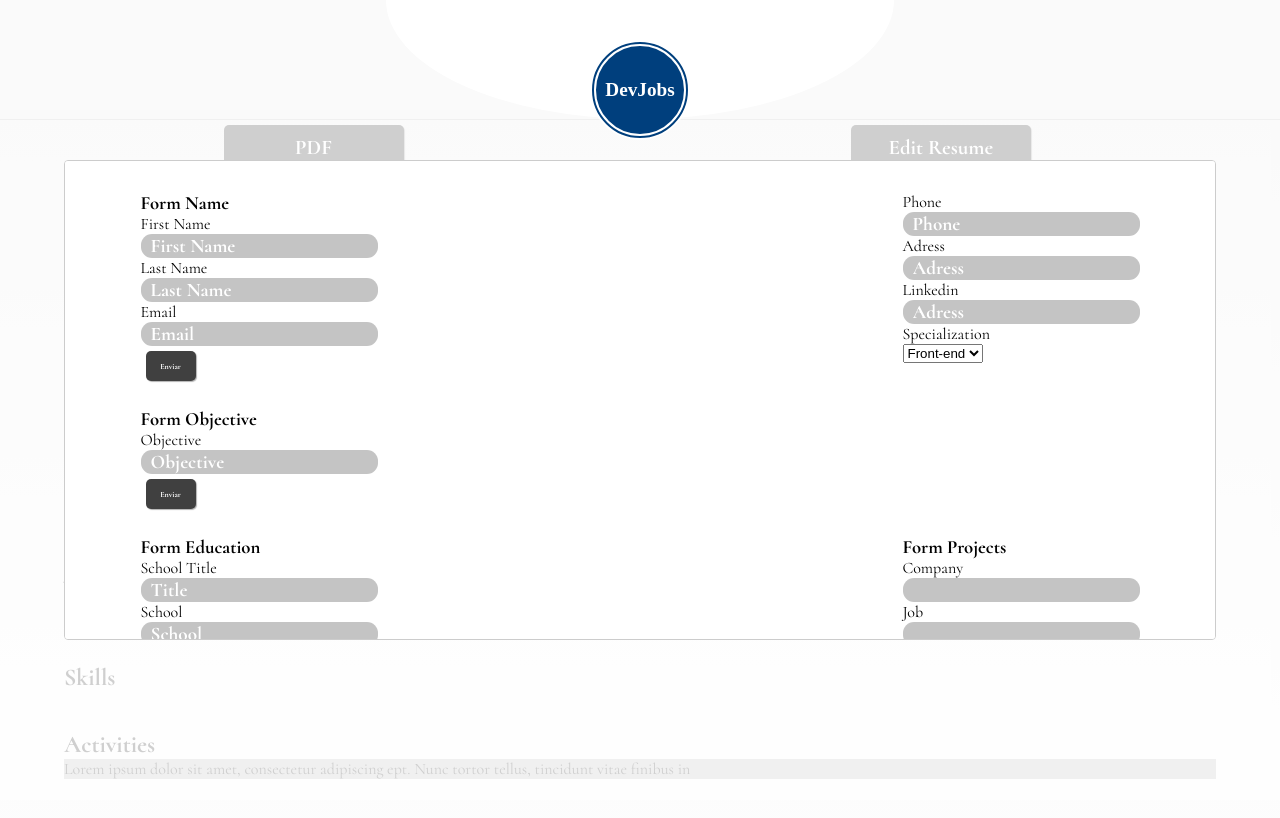
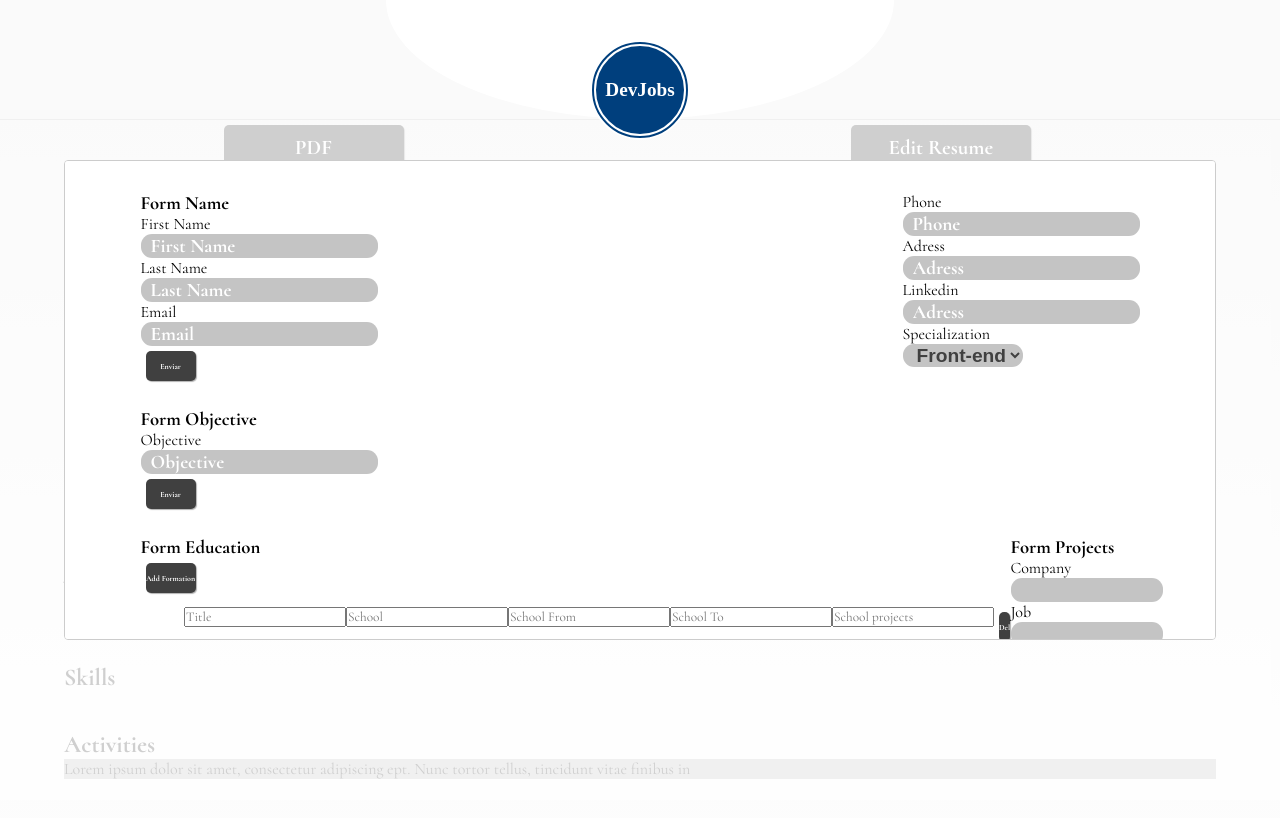
Before and after one commit to brunovcg/devjobs, a React (Create React App) app: page /resume in a window 1280 px wide. Both pictures are taken after a click on the button "Edit Resume". Shown: the top 818 px of the page. Built offline with nearby package versions, Linux system fonts and the light colour scheme; a web font is replaced by a local one.

Commit message:
fix: alteraçao armazenamento de dados

```diff
--- a/src/components/Select/index.jsx
+++ b/src/components/Select/index.jsx
@@ -1,11 +1,13 @@
-import React, { Component } from 'react'
+import { Container } from "./styles";
 
 const Select = ({options, register}) => {
   return (
-    <select name="lingua" {...register}>
-      {options.map((option)=>
-        <option value={option}>{option}</option>)}
-    </select>
+    <Container>
+      <select name="lingua" {...register}>
+        {options.map((option)=>
+          <option value={option}>{option}</option>)}
+      </select>
+    </Container>
   );
 };
 export default Select;
--- /dev/null
+++ b/src/components/Select/styles.js
@@ -0,0 +1,29 @@
+import styled from "styled-components";
+
+export const Container = styled.div`
+  width: ${props => props.setWidth};
+  height: ${props => props.setHeight};
+
+  select {
+    background: var(--grey);
+    padding-left: 10px;
+    color: var(--dark-grey);
+    font-size: 1.2rem;
+    width: 100%;
+    height: 60%;
+    border: none;
+    font-weight: bold;
+    border-radius: 11px;
+    &::placeholder {
+      color: var(--white);
+    }
+  }
+  option {
+    color: var(--white);
+    font-size: 1.1rem;
+    font-weight: bold;
+    width: 100%;
+    height: 40%;
+    padding-left: 10px;
+  }
+`;
--- a/src/pages/Resume/index.jsx
+++ b/src/pages/Resume/index.jsx
@@ -43,6 +43,49 @@ const customStyles = {
   const [modalIsOpen, setIsOpen] = useState(false);
 
   const [skills, setSkills] = useState([''])
+//---------------------------------------------------------------------------------------------------------------------------------------
+  const [dadosResume, setDadosResume] = useState({
+    nome: '',
+    contato: '',
+    email: '',
+    nacionalidade: 'brasileiro(a)',
+    estadoCivil: '',
+    idade: '',
+    endereco: '',
+    cidade: '',
+    estado: '',
+    objetivo: '',
+    formation: [{ Title: '', School: '', SchoolFrom: '', SchoolTo: '', projects: '' }],
+    experiencia: [{ empresa: '', cargo: '', anoEntrada: '', anoSaida: '', atividades: '', empregoAtual: false }],
+    qualificacao: [{ qualificacao: '' }]
+  });
+
+  const addFormacao = () => {
+    let actualFormacao = [...dadosResume.formation];
+    const newLine = { Title: '', School: '', SchoolFrom: '', SchoolTo: '', projects: '' };
+    actualFormacao.push(newLine);
+    setDadosResume(prevState => ({ ...prevState, formation: actualFormacao }));
+  };
+  const deleteFormacao = (position) => {
+    const actualFormacao = [...dadosResume.formation];
+    const newFormacao = actualFormacao.filter((_, index) => index !== position);
+    setDadosResume(prevState => ({ ...prevState, formation: newFormacao }));
+  }
+  const handleChangeFormacaoAcademica = (event) => {
+    const { name, value, type } = event.target;
+    console.log(dadosResume.formation)
+    const index = event.target.dataset.index;
+    let newFormacaoAcademica = [...dadosResume.formation];
+    const newValue = (type === 'number') ? value.slice(0,4) : value;
+    newFormacaoAcademica[index] = { ...newFormacaoAcademica[index], [name]: newValue };
+    setDadosResume(prevState => ({ ...prevState, formation: newFormacaoAcademica }));
+  }
+
+
+
+//--------------------------------------------------------------------------------------------------------------------------------------------
+
+
 
 
   const forSchemaName = yup.object().shape({
@@ -103,6 +146,10 @@ const customStyles = {
   const handleSubmitFunctionSkill = (data) => {
     setFormActivities(data)
   }
+
+
+
+
   const addinputButtonSkill = (e) => {
     e.preventDefault();
     setSkills([...skills, ''])
@@ -144,8 +191,6 @@ const customStyles = {
                 onRequestClose={openModal}
 
               >
-
-
                     <form onSubmit={handleSubmit(handleSubmitFunctionName)} className="form">
                     <ContainerSumary>
                       <ContainerName>
@@ -191,6 +236,19 @@ const customStyles = {
                       <ContainerName>
                         <form onSubmit={handleSubmit(handleSubmitFunctionEducation)} className="form">
                         <h3>Form Education</h3>
+                        <Button setColor="var(--dark-grey)" setClick={addFormacao}>Add Formation</Button>
+                        {dadosResume.formation.map((formation, index)=>
+                      <>
+                         <ContainerSumary>
+                          <input data-index={index} placeholder='Title' value={formation.Title} name='Title' type='text' onChange={(e)=>handleChangeFormacaoAcademica(e)}/>
+                          <input data-index={index} placeholder='School' name='School' type='text' value={formation.School} onChange={(e)=>handleChangeFormacaoAcademica(e)}/>
+                          <input data-index={index} placeholder='School From' name='SchoolFrom' type='number' value={formation.SchoolFrom} onChange={(e)=>handleChangeFormacaoAcademica(e)}/>
+                          <input data-index={index} placeholder='School To' name='instituicao' type='number' value={formation.SchoolTo} onChange={(e)=>handleChangeFormacaoAcademica(e)}/>
+                          <input data-index={index} placeholder='School projects' name='projects' type='text' value={formation.projects} onChange={(e)=>handleChangeFormacaoAcademica(e)}/>
+                          <Button setColor="var(--dark-grey)" setClick={()=>deleteFormacao(index)}>Del</Button>
+                        </ContainerSumary>
+                        </>
+                      )}
                           <p>School Title</p>
                           <Input placeholder="Title" register={register} name={"Title"}/>
                           {errors.Title?.message}
@@ -209,6 +267,30 @@ const customStyles = {
                           <Button setColor="var(--dark-grey)" type="submit">Enviar</Button>
                         </form>
                         </ContainerName>
+{/*
+                        <ContainerName>
+                      <h3>Skills</h3>
+                      <Button setColor="var(--dark-grey)" setClick={addinputButtonSkill}>Add Skill</Button>
+
+                      {skills.map((skill, index)=>
+                      <>
+                        <ContainerSumary>
+                          <Input placeholder={ `Skill ${index+1}` } value={skill} register={register} name={"Skill"} onChange={(e)=>handleChangeSkill(e,index)}/>
+                          <Button setColor="var(--dark-grey)" setClick={()=>handleRemoveSkill(index)}>Del</Button>
+                        </ContainerSumary>
+                        </>
+                      )}
+
+                      <Button setColor="var(--dark-grey)" type="submit">Enviar</Button>
+                      </ContainerName>
+                    </form>
+                    </ContainerSumary>
+ */}
+
+
+
+
+
                         <ContainerName>
                         <form onSubmit={handleSubmit(handleSubmitFunctionExperience)} className="form">
                           <h3>Form Projects</h3>
```
